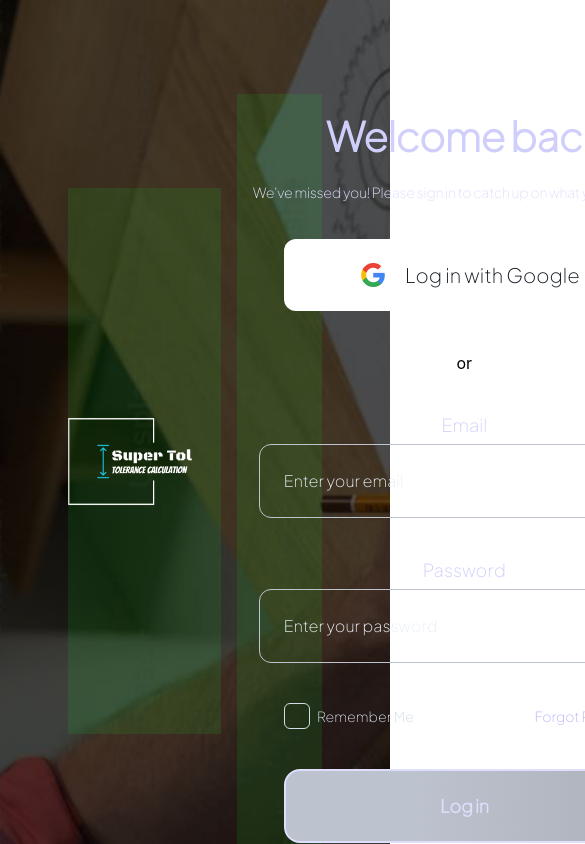
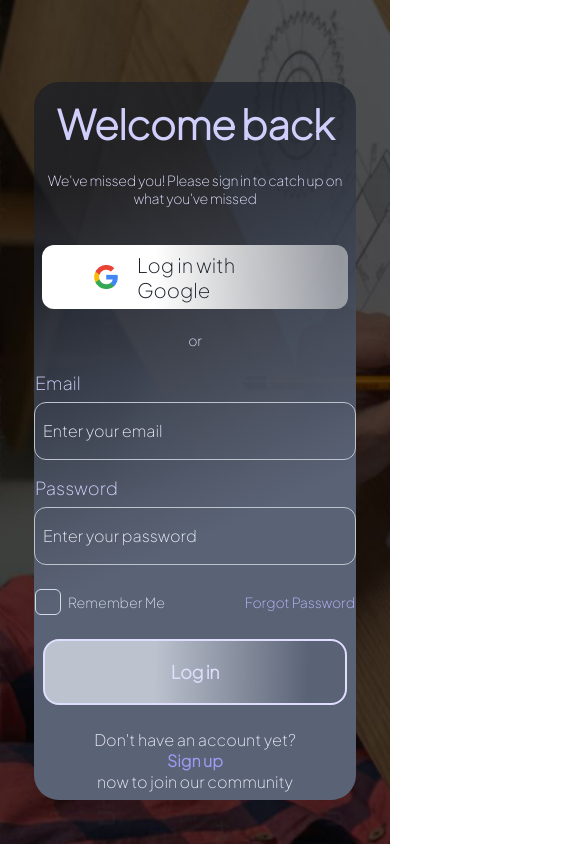
Before and after one commit to alexandrufalk/SuperTolV2, a React (Create React App) app: page /login-page in a window 390 px wide. Shown: the top 844 px of the page, 585 px wide, since content can reach past the window. Built offline with nearby package versions, Linux system fonts and the light colour scheme.

Commit message:
login updated

```diff
--- a/src/App.css
+++ b/src/App.css
@@ -6,14 +6,14 @@
 }
 
 .navigationbar{
-  background: rgba(0, 255, 34, 0.103);
+  /* background: rgba(0, 255, 34, 0.103); */
   grid-column-start: 1;
   grid-column-end: 3;
   grid-row: 1/2;
 }
 
 .sidebar {
-  background: rgba(0, 255, 34, 0.103);
+  /* background: rgba(0, 255, 34, 0.103); */
   grid-column-start: 1;
   grid-column-end: 2;
   grid-row-start: 2; /* This specifies that the sidebar should start at the beginning of the second row */
@@ -21,7 +21,7 @@
 }
 
 .maincontainer {
-  background: rgba(0, 255, 34, 0.103);
+  /* background: rgba(0, 255, 34, 0.103); */
   grid-column-start: 2;
   grid-column-end: 3; /* This specifies that the class should span from the start of column 2 to the end of column 2 */
   grid-row-start: 2;
--- a/src/Components/LogIn/LogIn.css
+++ b/src/Components/LogIn/LogIn.css
@@ -1,6 +1,17 @@
 
  @import url('https://fonts.googleapis.com/css2?family=Plus+Jakarta+Sans:wght@200&display=swap');
 
+ .bodyLI{
+    height: 100vh;
+    background-image:url("./backgrounfg2.jpg");
+     /* Full height */
+    /* height: 100%;  */
+    /* Center and scale the image nicely */
+    /* background-position: center;
+    background-repeat: no-repeat;
+    background-size: cover; */
+    background-size: cover;
+ }
 
 .container {
 
@@ -13,20 +24,49 @@
     /* color: rgb(255, 255, 255); */
   }
 
+
 .container2{
 
     display: grid;
-    background-image:url("./backgrounfg2.jpg") ;
-    background-size: cover;
+    /* background-size: cover; */
     gap: 16px;
     grid-template-columns: repeat(12,1fr);
     grid-template-rows: repeat(12,1fr);
 
 
+
+
+
+}
+.container3{
+    display: grid;
+    background-image:url("./backgrounfg2.jpg") ;
+    background-size: cover;
+    align-items: center;
+    justify-items: center;
+}
+
+.a1{
+
+    background: rgba(0, 255, 34, 0.103);
+    background-image: url("./Logo3.png");
+    background-size: contain;
+    background-repeat: no-repeat; /* Ensure the background image isn't repeated */
+    background-position: center; /* Center the background image */
+
+}
+
+.b1{
+    display: flex;
+    background: rgba(0, 255, 34, 0.103);
+    align-items: center;
+    justify-items: center;
+    flex-direction: column;
+    flex-wrap: wrap;
 }
 
 .a {
-    background: rgba(0, 255, 34, 0.103);
+    /* background: rgba(0, 255, 34, 0.103); */
     background-image: url("./Logo3.png");
     background-size: contain;
     background-repeat: no-repeat; /* Ensure the background image isn't repeated */
@@ -35,35 +75,44 @@
     grid-column-end: 8;
     grid-row-start: 3;
     grid-row-end: 9;
+    display: flex;
     align-items: center;
     justify-items: center;
-    display: flex;
     flex-direction: column;
   }
 
+
+
+
+
 .b{
-    background: rgba(0, 255, 34, 0.103);
+    border-radius: 25px;
+    background: linear-gradient(156deg, rgba(23, 28, 38, 0.68) 13.71%, #5A6376 61.66%);
     grid-column-start: 8;
     grid-column-end: 11;
     grid-row-start: 2;
     grid-row-end: 11;
+    display: flex;
     align-items: center;
-    justify-items: center;
-    display: flex;
+    justify-content: center; /* Adjusted from justify-items to justify-content */
     flex-direction: column;
-    flex-wrap: wrap;
+    /* overflow: hidden;
+    word-wrap: break-word;  */
+    /* Add flex-shrink property to control how items shrink */
+
     .containerwb{
         display: flex;
         padding: 8px 16px;
+        gap: 4px;
+        align-items: center;
+        justify-content: center;
         flex-direction: column;
-        justify-content: center;
-        justify-items: center;
-        align-items: center;
-        gap: 4px;
+        max-width: 100%;
+        width: 100%;
+
         .wb{
             display: flex;
-            flex-direction: row;
-            flex-wrap: wrap;
+            flex-direction: column;
             justify-content: center;
             align-content: center;
             align-items: center;
@@ -79,7 +128,130 @@
             margin-top: 8px;
         }
         .wb2{
+            max-width: 100%;
             display: flex;
+            flex-direction: column;
+            justify-content: center;
+            align-content: center;
+            align-items: center;
+            justify-items: center;
+            color: var(--indigo-50, #DFDEFC);
+            text-align: center;
+            font-family: Plus Jakarta Sans;
+            font-size: 14px;
+            font-style: normal;
+            font-weight: 400;
+            line-height: normal;
+            letter-spacing: -0.28px;
+
+        }
+
+    }
+}
+@media screen and (min-width: 1920px){
+    .a {
+        /* background: rgba(0, 255, 34, 0.103); */
+        background-image: url("./Logo3.png");
+        background-size: contain;
+        background-repeat: no-repeat; /* Ensure the background image isn't repeated */
+        background-position: center; /* Center the background image */
+        grid-column-start: 4;
+        grid-column-end: 9;
+        grid-row-start: 5;
+        grid-row-end: 11;
+        display: flex;
+        align-items: center;
+        justify-items: center;
+        flex-direction: column;
+      }
+
+    .b{
+        border-radius: 25px;
+        /* background: #9bf5b259; */
+        background: linear-gradient(156deg, rgba(23, 28, 38, 0.68) 13.71%, #5A6376 61.66%);
+        grid-column-start: 8;
+        grid-column-end: span 2;
+        grid-row-start: 3;
+        grid-row-end: 12;
+        display: flex;
+        align-items: center;
+        justify-content: center; /* Adjusted from justify-items to justify-content */
+        flex-direction: column;
+    }
+}
+
+@media screen and (max-width: 900px) {
+    .a,.b{
+        display: none;
+    }
+    .b{
+        border-radius: 25px;
+        /* background: #9bf5b259; */
+        background: linear-gradient(156deg, rgba(23, 28, 38, 0.68) 13.71%, #5A6376 61.66%);
+        grid-column-start: 4;
+        grid-column-end: 10;
+        grid-row-start: 2;
+        grid-row-end: 11;
+        display: flex;
+        align-items: center;
+        justify-content: center; /* Adjusted from justify-items to justify-content */
+        flex-direction: column;
+    }
+}
+
+@media screen and (max-width: 600px) {
+    .a,.b{
+        display: none;
+    }
+    .b{
+        border-radius: 25px;
+        /* background: #9bf5b259; */
+        background: linear-gradient(156deg, rgba(23, 28, 38, 0.68) 13.71%, #5A6376 61.66%);
+        grid-column-start: 2;
+        grid-column-end: 12;
+        grid-row-start: 2;
+        grid-row-end: 11;
+        display: flex;
+        align-items: center;
+        justify-content: center; /* Adjusted from justify-items to justify-content */
+        flex-direction: column;
+    }
+}
+
+.b1{
+    background: rgba(0, 255, 34, 0.103);
+    grid-column-start: 8;
+    grid-column-end: 11;
+    grid-row-start: 2;
+    grid-row-end: 11;
+    justify-self: center;
+    display: flex;
+    flex-direction: column;
+    flex-wrap: wrap;
+    .containerwb{
+        display: flex;
+        flex-wrap: wrap;
+        padding: 8px 16px;
+        flex-direction: column;
+        gap: 4px;
+        .wb{
+            display: flex;
+            flex-direction: row;
+            flex-wrap: wrap;
+            justify-self: center;
+            color: var(--indigo-100, #D0CFFC);
+            font-family: Plus Jakarta Sans;
+            font-size: 36px;
+            font-style: normal;
+            font-weight: 600;
+            line-height: normal;
+            letter-spacing: -0.78px;
+            margin-bottom: 4px;
+            margin-top: 8px;
+        }
+        .wb2{
+            display: flex;
+            justify-self: center;
             flex-direction: row;
             color: var(--indigo-50, #DFDEFC);
             text-align: center;
@@ -128,10 +300,11 @@
 .googlebt{
     cursor: pointer;
     display: flex;
-    height: 56px;
+    height: 48px;
     padding: 8px 40px;
     justify-content: center;
     align-items: center;
+    max-width: 280px;
     gap: 8px;
     align-self: stretch;
     border-radius: 12px;
@@ -164,28 +337,57 @@
     align-content: center;
     justify-items: center;
     align-items: center;
-    gap: 24px;
+    max-width: 100%;
+    width: 100%;
+    gap: 8px;
 }
 .containerGoogle{
     display: flex;
     flex-direction: column;
     align-items: center;
-    gap: 26px;
-    align-self: stretch;
+    justify-content: center;
+    gap: 8px;
+
+    padding-left: 8px;
+    padding-right: 8px;
+
+}
+.or{
+    max-width: 100%;
+    display: flex;
+    flex-direction: column;
+    justify-content: center;
+    align-content: center;
+    align-items: center;
+    justify-items: center;
+    color: var(--indigo-50, #DFDEFC);
+    text-align: center;
+    font-family: Plus Jakarta Sans;
+    font-size: 14px;
+    font-style: normal;
+    font-weight: 400;
+    line-height: normal;
+    letter-spacing: -0.28px;
 }
 
 .containerLI{
     display: flex;
     flex-direction: column;
     align-items: center;
-    gap: 40px;
+    padding-left: 8px;
+    padding-right:8px ;
+    max-width: 320px;
+    width: 100%;
+    gap: 24px;
 }
 .containerLI1 {
     display: flex;
-    width: 361px;
     flex-direction: column;
     align-items: center;
-    gap: 40px;
+    width: 100%;
+    padding-left: 8px;
+    padding-right: 8px;
+    gap: 16px;
 }
 
 .containerEmail{
@@ -193,6 +395,7 @@
     flex-direction: column;
     align-items: center;
     gap: 8px;
+    width: 100%;
 }
 
 .email{
@@ -202,31 +405,34 @@
     font-style: normal;
     font-weight: 500;
     line-height: normal;
+    width: 100%;
 }
 
 .containerEnter{
     display: flex;
-    width: 361px;
     height: 56px;
-    padding: 8px 24px;
     align-items: center;
     gap: 7.11px;
     border-radius: 12px;
     border: 0.889px solid #BDC4CD;
+    width: 100%;
 }
 
 .textEnter{
     color: var(--gray-50, #E9EDF5);
     font-family: Plus Jakarta Sans;
     font-size: 16px;
+    padding: 8px;
     font-style: normal;
     font-weight: 400;
     line-height: normal;
+    width: 100%;
 }
 
 .remember{
     display: flex;
     justify-content: space-between;
+    width: 100%;
     align-items: center;
     align-self: stretch;
 }
@@ -264,11 +470,15 @@
 .btnLogin{
     cursor: pointer;
     display: flex;
-    height: 56px;
+    height: 48px;
     padding: 7.11px 71.097px;
     justify-content: center;
     align-items: center;
     gap: 7.11px;
+    padding-left: 8px;
+    margin-left: 8px;
+    margin-right: 8px;
+    padding-right: 8px;
     align-self: stretch;
     border-radius: 16px;
     border: 2px solid var(--indigo-50, #DFDEFC);
@@ -289,7 +499,8 @@
 }
 
 .containerbottom{
-    width: 444px;
+    width: 100%;
+    padding: 8px;
 }
 
 .bottomTxt{
--- a/src/Components/LogIn/LogIn.js
+++ b/src/Components/LogIn/LogIn.js
@@ -13,6 +13,7 @@ const LogIn = () => {
     navigate("/App");
   };
   return (
+    <div className="bodyLI">
       <div
         className="container2"
         //   style={{ backgroundImage: `url(${backgroundImageUrl})` }}
@@ -44,7 +45,7 @@ const LogIn = () => {
                 ></div>
                 <div className="googleLI">Log in with Google</div>
               </div>
-            <p className="wb2">or</p>
+              <p className="or">or</p>
             </div>
 
             <div className="containerLI">
@@ -82,6 +83,7 @@ const LogIn = () => {
           </div>
         </div>
       </div>
+    </div>
   );
 };
 
--- a/src/Components/Navigation/NavigationBar.css
+++ b/src/Components/Navigation/NavigationBar.css
@@ -109,7 +109,7 @@
     cursor: pointer;
     color: var(--gray-50, #E9EDF5);
     font-family: Poppins;
-    font-size: 14px;
+    font-size: 16px;
     font-style: normal;
     font-weight: 500;
     line-height: 20px; /* 142.857% */
--- a/src/Components/Navigation/sidenav.css
+++ b/src/Components/Navigation/sidenav.css
@@ -63,7 +63,7 @@
 .jobtitle{
     color: rgba(255, 255, 255, 0.32);
     font-family: Inter;
-    font-size: 8.371px;
+    font-size: 10px;
     font-style: normal;
     font-weight: 500;
     line-height: 16.742px; /* 200% */
@@ -74,7 +74,7 @@
     color: #FFF;
     /* text-shadow: 0px 0px 12.176px #FFF; */
     font-family: Inter;
-    font-size: 10.654px;
+    font-size: 12px;
     font-style: normal;
     font-weight: 500;
     line-height: 15.22px; /* 142.857% */
@@ -82,7 +82,7 @@
 
 .arrow{
     position: absolute;
-    left: 139px;
+    left: 146px;
     top: 100px;
     width: 18.264px;
     height: 18.264px;
@@ -134,7 +134,7 @@
     display: flex;
     padding: 0px 3.044px 0px 15.22px;
     align-items: center;
-    gap: 12.176px;
+    gap: 12px;
     align-self: stretch;
 }
 .title div{
@@ -180,7 +180,7 @@
             font-feature-settings: 'clig' off, 'liga' off;
             /* text-shadow: 0px 0px 12.176px #FFF; */
             font-family: Inter;
-            font-size: 10.654px;
+            font-size: 14px;
             font-style: normal;
             font-weight: 500;
             line-height: 15.22px; /* 142.857% */
@@ -209,10 +209,10 @@
 
 .logout{
     position: absolute;
-    top: 550px;
+    top: 750px;
 }
 
 .List img{
-    width: 15px;
-    height: 15px;
+    width: 20px;
+    height: 20px;
 }
```
Lines whose indentation alone changed are shown as unchanged.
